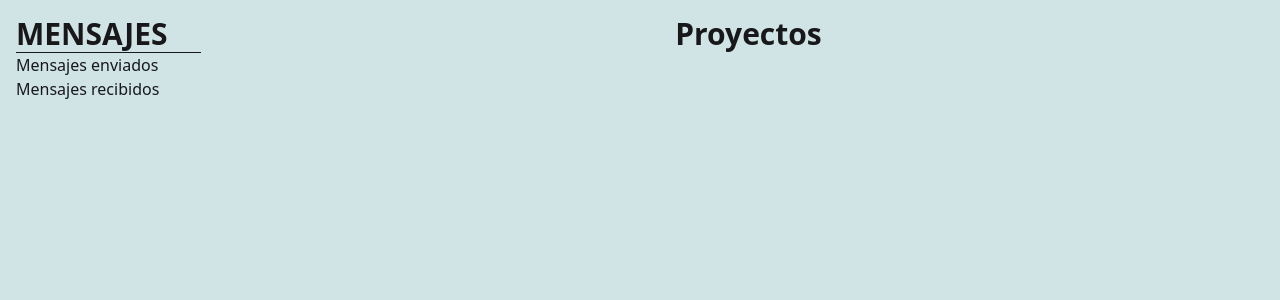
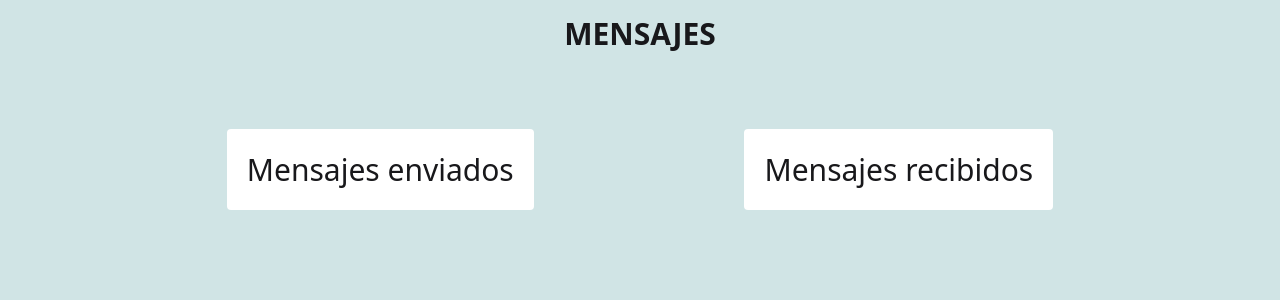
Before and after one commit to maigcorrea/nuevo_gestorBeebit, a Next.js app in the folder frontend/: page /historial in a window 1280 px wide. Shown: the top 300 px of the page. Built offline with nearby package versions, Linux system fonts and the light colour scheme; no server answers.

Commit message:
Cambios en la organización nivel frontend en el historial de mensajería

```diff
--- a/frontend/app/historial/page.jsx
+++ b/frontend/app/historial/page.jsx
@@ -12,14 +12,16 @@ const page = () => {
   return (
     <>
     <div className='flex'>
-      <div className='p-4 w-[20%]'>
-          <h2 className='font-bold text-3xl'>MENSAJES</h2><hr></hr>
-          <Link href="/messages">Mensajes enviados</Link><br></br>
-          <Link href="/messagesReceived">Mensajes recibidos</Link>
-      </div>
-      <div className='p-4 w-full'>
-          <h2 className='font-bold text-3xl text-center'>Proyectos</h2>
-
+      <div className='p-4 w-full text-center'>
+          <h2 className='font-bold text-3xl'>MENSAJES</h2>
+          <div className='flex justify-evenly mt-[100px]'>
+            <div>
+              <Link href="/messages" className='bg-white p-[20px] rounded text-3xl hover:bg-gray-100'>Mensajes enviados</Link>
+            </div>
+            <div className=''>
+              <Link href="/messagesReceived" className='bg-white p-[20px] rounded text-3xl hover:bg-gray-100'>Mensajes recibidos</Link>
+            </div>
+          </div>
       </div>
 
     </div>
--- a/frontend/components/NavBar.jsx
+++ b/frontend/components/NavBar.jsx
@@ -35,7 +35,7 @@ export default function Navbar() {
       command: () => router.push('/panel'),
     }] : []),
     {
-      label: 'Historial',
+      label: 'Historial de mensajería',
       command: () => router.push('/historial')
     },
   ], [userType]); // Hace que los ítems se generen cada vez que cambie userType
```
